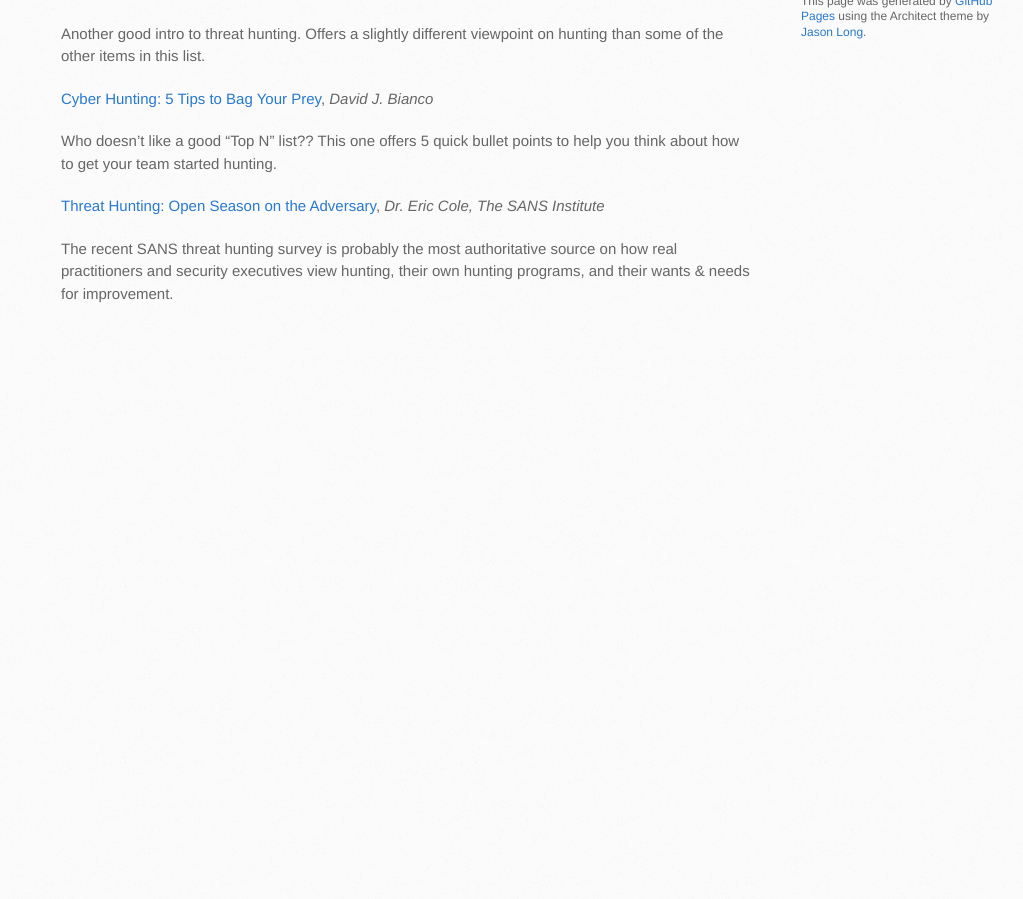
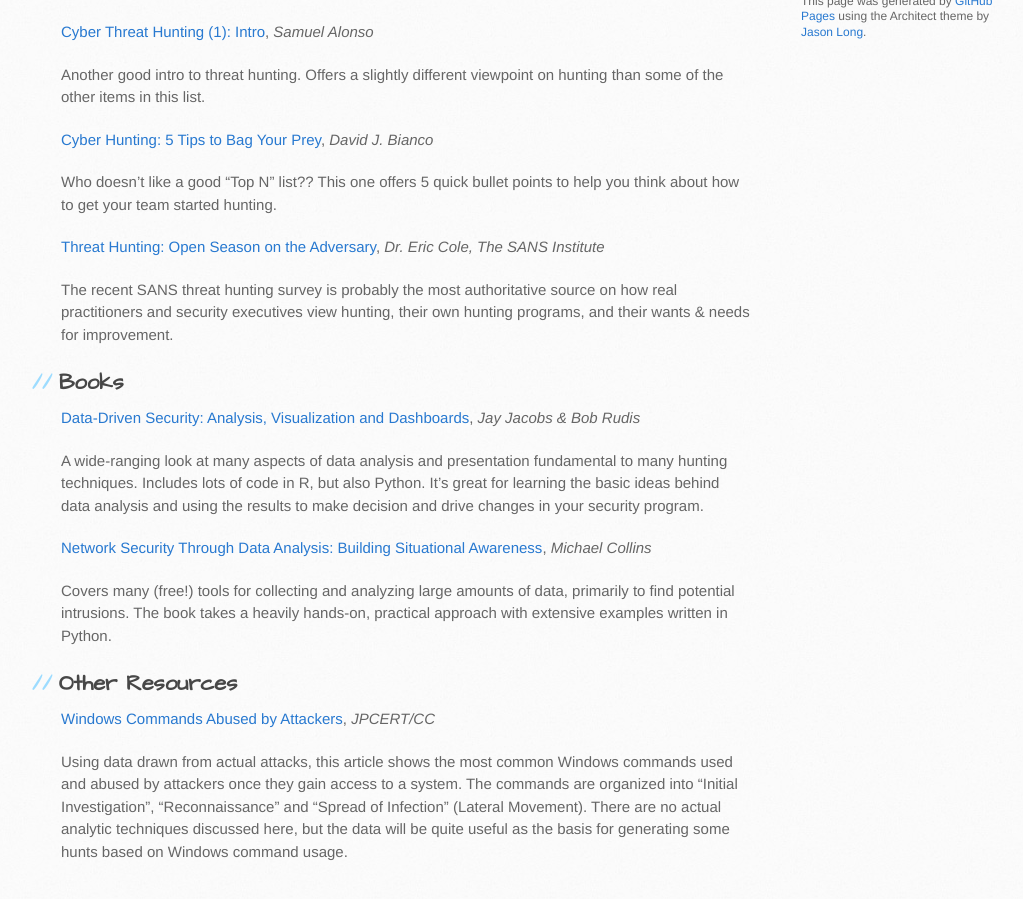
Before and after one commit to ThreatHuntingProject/ThreatHunting, a Jekyll site: the page built from reading-list.md, in a window 1280 px wide and 900 px high, scrolled down 1140 px. Shown: the whole window, without its empty margins (109-1132 px from the left). Built offline with Jekyll 4.4.1, drawn with Linux system fonts in a browser that asks for light colours; before the commit the page ends 1488 px from its top, so only the background shows below that; some of the changed text lies outside the part shown.

Commit message:
Updated and Expanded reading list. Now has sections for blogs, books and other resources.

```diff
--- a/reading-list.md
+++ b/reading-list.md
@@ -38,3 +40,19 @@
 **[Threat Hunting: Open Season on the Adversary](https://www.sans.org/reading-room/whitepapers/analyst/threat-hunting-open-season-adversary-36882)**, *Dr. Eric Cole, The SANS Institute*
 
 The recent SANS threat hunting survey is probably the most authoritative source on how real practitioners and security executives view hunting, their own hunting programs, and their wants & needs for improvement.
+
+## Books
+
+**[Data-Driven Security: Analysis, Visualization and Dashboards](https://www.amazon.com/Data-Driven-Security-Analysis-Visualization-Dashboards/dp/1118793722)**, *Jay Jacobs & Bob Rudis*
+
+A wide-ranging look at many aspects of data analysis and presentation fundamental to many hunting techniques.  Includes lots of code in R, but also Python.  It's great for learning the basic ideas behind data analysis and using the results to make decision and drive changes in your security program.
+
+**[Network Security Through Data Analysis: Building Situational Awareness](https://www.amazon.com/Network-Security-Through-Data-Analysis/dp/1449357903)**, *Michael Collins*
+
+Covers many (free!) tools for collecting and analyzing large amounts of data, primarily to find potential intrusions.  The book takes a heavily hands-on, practical approach with extensive examples written in Python.
+
+## Other Resources
+
+**[Windows Commands Abused by Attackers](http://blog.jpcert.or.jp/.s/2016/01/windows-commands-abused-by-attackers.html)**, *JPCERT/CC*
+
+Using data drawn from actual attacks, this article shows the most common Windows commands used and abused by attackers once they gain access to a system.  The commands are organized into "Initial Investigation", "Reconnaissance" and "Spread of Infection" (Lateral Movement).  There are no actual analytic techniques discussed here, but the data will be quite useful as the basis for generating some hunts based on Windows command usage.
```
Also changed, not shown: other parts of reading-list.md (+2 -0 lines).
